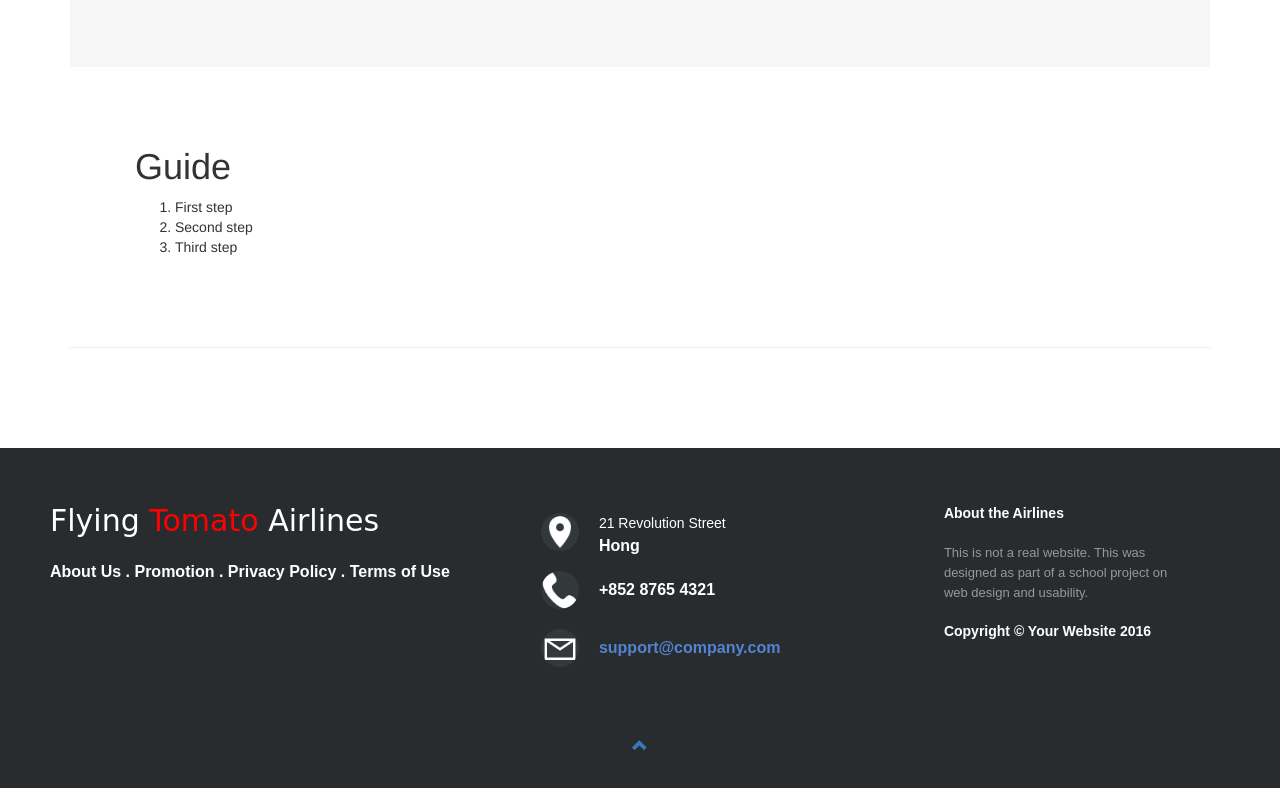
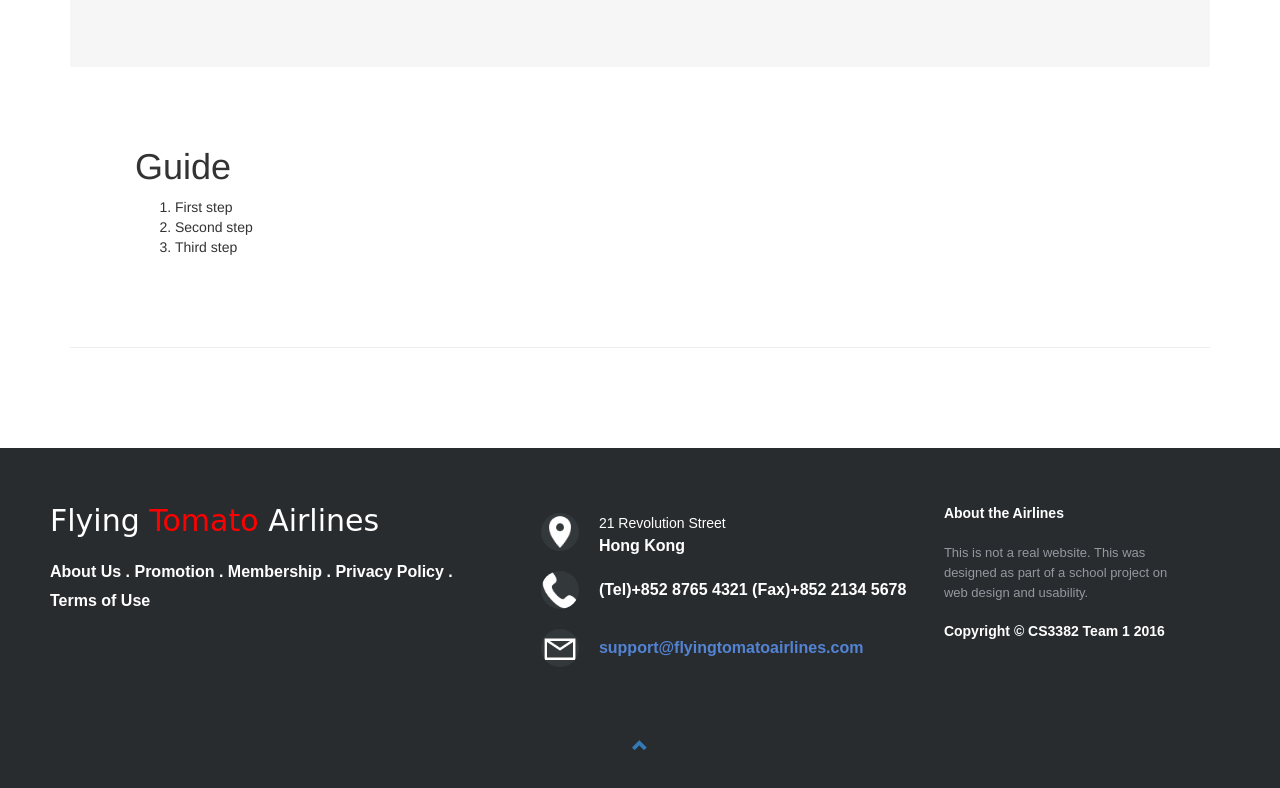
Before and after one commit to flyingtomatoairlines-cs3382/flyingtomatoairlines-cs3382.github.io, a plain HTML site: page index.html in a window 1280 px wide. Shown: the part 812-1600 px from the top of the page. Drawn offline with Linux system fonts and the light colour scheme.

Commit message:
Update index.html

```diff
--- a/index.html
+++ b/index.html
@@ -9,7 +9,7 @@
     <meta name="description" content="">
     <meta name="author" content="">
 
-    <title>Half Slider - Start Bootstrap Template</title>
+    <title>Flying Tomato Airlines - Your fuitful journey here</title>
 
     <!-- Bootstrap Core CSS -->
     <link href="css/bootstrap.min.css" rel="stylesheet">
@@ -61,6 +61,13 @@
                                 <li><a href="/promo/korea.html">Trip to Korea</a></li>
                                 <li><a href="/promo/thailand.html">Trip to Thailand</a></li>
                                 <li><a href="/promo/vietnam.html">Trip to Vietnam</a></li>
+                            </ul>
+                        </li>
+                        <li>
+                            <a class="dropdown-toggle" data-toggle="dropdown" href="#">Promotion <span class="caret"></span></a>
+                            <ul class="dropdown-menu">
+                                <li><a href="/flyingtomatoairlines-cs3382.github.io/login.html">Login</a></li>
+                                <li><a href="/flyingtomatoairlines-cs3382.github.io/register.html">Register</a></li>
                             </ul>
                         </li>
                     </ul>
@@ -152,6 +159,8 @@
                     .
                     <a href="/promo/japan.html">Promotion</a>
                     .
+                    <a href="/flyingtomatoairlines-cs3382.github.io/login.html">Membership</a>
+                    .
                     <a href="/privacy.html">Privacy Policy</a>
                     .
                     <a href="/terms-of-use.html">Terms of Use</a>
@@ -161,17 +170,18 @@
 
                 <div>
                     <img src="img/location.png" />
-                    <p><span>21 Revolution Street</span> Hong</p>
+                    <p><span>21 Revolution Street</span> Hong Kong</p>
                 </div>
 
                 <div>
                     <img src="img/phone.png" />
-                    <p>+852 8765 4321</p>
+                    <p>(Tel)+852 8765 4321</p>
+                    <p>(Fax)+852 2134 5678</p>
                 </div>
 
                 <div>
                     <img src="img/email.png" />
-                    <p><a href="mailto:support@company.com">support@company.com</a></p>
+                    <p><a href="mailto:support@flyingtomatoairlines.com">support@flyingtomatoairlines.com</a></p>
                 </div>
 
             </div>
@@ -179,7 +189,7 @@
             <div class="footer-right">
                 <p class="footer-text"><span>About the Airlines</span>This is not a real website. This was designed as part of a school project on web design and usability.</p>
                 <br />
-                <p class="footer-text"><span>Copyright &copy; Your Website 2016</span></p>
+                <p class="footer-text"><span>Copyright &copy; CS3382 Team 1 2016</span></p>
             </div>
             <div class="container-fluid text-center">
                 <a href="#top" title="To Top">
```
